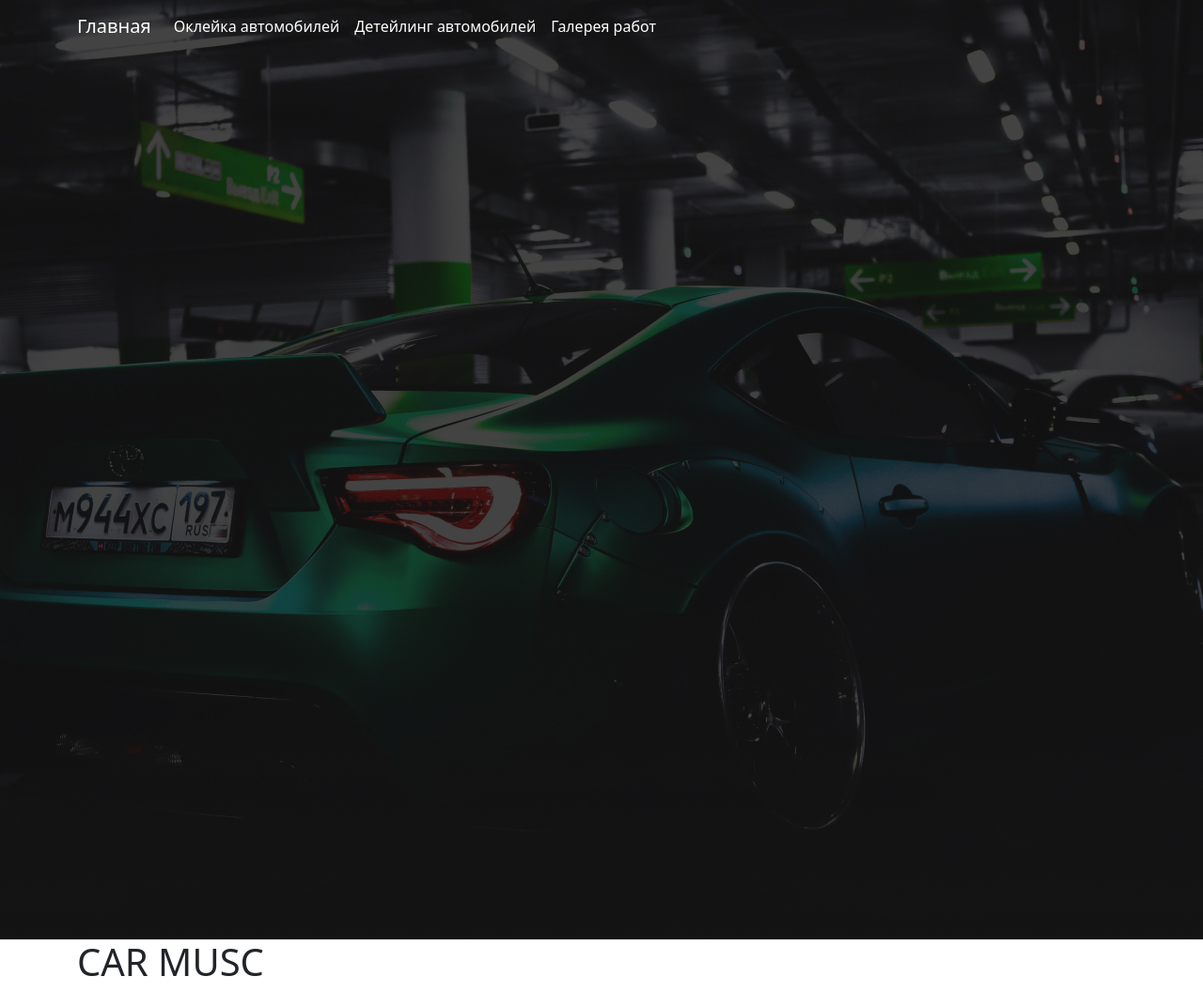
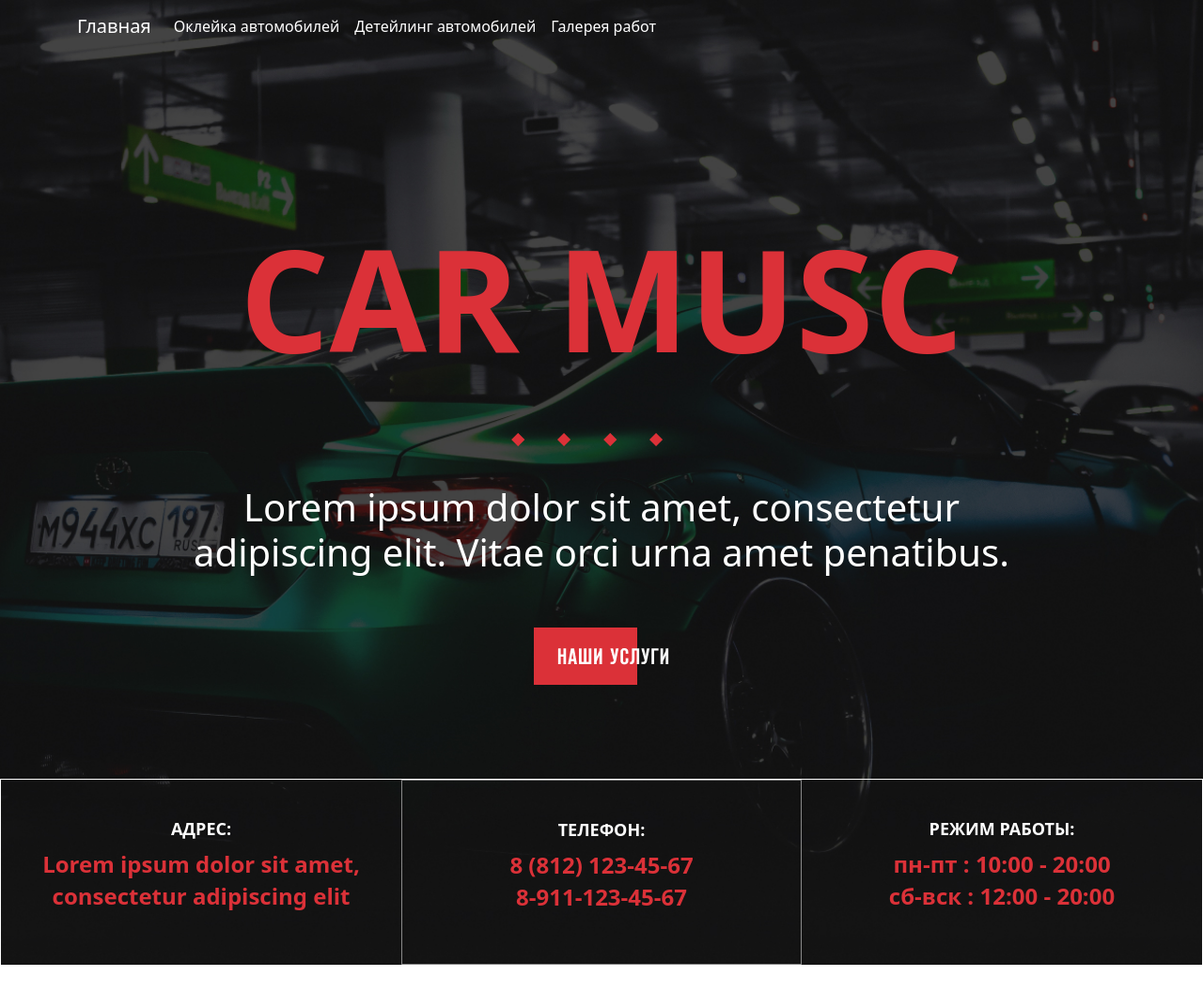
Before and after one commit to Murphys-Law1272/Car-Musc, a plain HTML site: page index.html in a window 1280 px wide. Shown: the whole page at 94% size. After the commit the page ends 1028 px from the top, so only its background shows below. Drawn offline with nearby package versions, Linux system fonts and the light colour scheme.

Commit message:
third commit

```diff
--- a/index.html
+++ b/index.html
@@ -13,18 +13,23 @@
   <link href="https://cdn.jsdelivr.net/npm/bootstrap@5.2.2/dist/css/bootstrap.min.css" rel="stylesheet"
     integrity="sha384-Zenh87qX5JnK2Jl0vWa8Ck2rdkQ2Bzep5IDxbcnCeuOxjzrPF/et3URy9Bv1WTRi" crossorigin="anonymous">
 </head>
-<div class="first">
+
+<body>
+  <div class="content">
+    <div class="row overview">
+      <div class="column">
         <header class="header">
           <nav class="navbar navbar-expand-lg">
             <div class="container">
               <a class="navbar-brand" href="#">Главная</a>
-        <button class="navbar-toggler" type="button" data-bs-toggle="collapse" data-bs-target="#navbarNav" aria-controls="navbarNav" aria-expanded="false" aria-label="Toggle navigation">
+              <button class="navbar-toggler" type="button" data-bs-toggle="collapse" data-bs-target="#navbarNav"
+                aria-controls="navbarNav" aria-expanded="false" aria-label="Toggle navigation">
                 <span class="navbar-icon"></span>
               </button>
               <div class="collapse navbar-collapse" id="navbarNav">
                 <ul class="navbar-nav">
                   <li class="nav-item">
-              <a class="nav-link active" aria-current="page" href="#">Оклейка автомобилей</a>
+                    <a class="nav-link" aria-current="page" href="#">Оклейка автомобилей</a>
                   </li>
                   <li class="nav-item">
                     <a class="nav-link" href="#">Детейлинг автомобилей</a>
@@ -36,32 +41,87 @@
               </div>
             </div>
           </nav>
-
         </header>
       </div>
+    </div>
 
-<body>
+    <div class="row overview">
+      <div class="column">
+        <div class="col-12">
+          <h1 class="main-title">CAR MUSC</h1>
+        </div>
+      </div>
+    </div>
+
+    <div class="row overview">
+      <div class="column">
+        <div class="col-12 diamonds">
+          <img src="images/1.png" alt="1">
+          <img src="images/2.png" alt="2">
+          <img src="images/3.png" alt="3">
+          <img src="images/4.png" alt="4">
+        </div>
+      </div>
+    </div>
+
+
+    <div class="row overview">
+      <div class="column">
+        <div class="col-12 text-center greetings">
+          <p class="gs">
+            Lorem ipsum dolor sit amet, consectetur<br>
+            adipiscing elit. Vitae orci urna amet penatibus.
+          </p>
+        </div>
+      </div>
+    </div>
+
+    <div class="row overview">
+      <div class="column">
+        <div class="col-12 text-center btn-ss">
+          <a href="#">
+            <img src="images/button-services.png">
+          </a>
+        </div>
+      </div>
+    </div>
+
+    <div class="container-fluid info">
+      <div class="row">
+        <div class="col-4 text-center border1">
+          <h3>АДРЕС:</h3>
+          <p>Lorem ipsum dolor sit amet, <br>
+            consectetur adipiscing elit</p>
+        </div>
+        <div class="col-4 text-center border2">
+          <div class="phone-info">
+            <h3>ТЕЛЕФОН:</h3>
+            <a class="phone" href="tel:88121234567">8 (812) 123-45-67</a><br>
+            <a class="phone" href="tel:89111234567">8-911-123-45-67</a>
+          </div>
+        </div>
+        <div class="col-4 text-cente border3">
+          <h3>РЕЖИМ РАБОТЫ:</h3>
+          <p>пн-пт : 10:00 - 20:00<br>
+            сб-вск : 12:00 - 20:00
+          </p>
+        </div>
+      </div>
+    </div>
+  </div>
+
+  <div class="container">
+    <div class="row">
+      <div class="column">
+
+      </div>
+    </div>
+  </div>
+
+
   <script src="https://cdn.jsdelivr.net/npm/bootstrap@5.2.2/dist/js/bootstrap.bundle.min.js"
     integrity="sha384-OERcA2EqjJCMA+/3y+gxIOqMEjwtxJY7qPCqsdltbNJuaOe923+mo//f6V8Qbsw3"
     crossorigin="anonymous"></script>
-
-<main>
-  <section1>
-    <div class="container">
-      <h1>CAR MUSC</h1>
-    </div>
-  </section1>
-  <section2></section2>
-  <section3></section3>
-  <section4></section4>
-  <section5></section5>
-  <section6></section6>
-  <section7></section7>
-  <section8></section8>
-  <section9></section9>
-  <section10></section10>
-</main>
-
 </body>
 
 </html>
--- a/main.css
+++ b/main.css
@@ -1,15 +1,24 @@
-.first  {
+.content {
     background-image: url("images/first-background.jpg");
     background-repeat: no-repeat;
-    height: 100vh;
-    min-height: 1000px;
     background-size: cover;
     background-position: center center;
 
 
 }
-.first a, a.nav-link, .first a.nav-link.active{
-    color: #fff;
+
+.content a,
+a.nav-link,
+.first a.nav-link.active {
+    color: #FFFFFF;
+}
+
+.navbar {
+    --bs-navbar-brand-hover-color: #DB3138 !important;
+}
+
+.navbar-nav {
+    --bs-nav-link-hover-color: #DB3138 !important;
 }
 
 .navbar-icon {
@@ -20,36 +29,92 @@
     background-repeat: no-repeat;
     background-position: center;
     background-size: 100%;
-    background-image: url("images/55.png"), url("images/56.png") ;
-
-
-/* .container {
-    margin: 0 auto;
-    padding: 0 15px;
+    background-image: url("images/60.png");
 
 }
 
-.nav ul {
-    display: flex;
-    font-size: 24px;
-    list-style: none;
-    line-height: 28px;
-    padding-top: 40px;
-    font-weight: 500;
+.navbar-toggler {
+    color: #DB3138 !important;
+}
+
+.main-title {
+    text-align: center;
+    color: #DB3138;
+    font-size: 150px;
+    font-weight: 700;
+    line-height: 125%;
+    margin-top: 168px;
+}
+
+.diamonds {
+    text-align: center;
 
 
 }
 
-.nav li {
-    padding-right: 40px;
+.diamonds img {
+    padding-right: 30px !important;
+    margin-top: 40px;
+}
+
+.greetings {
+    font-weight: 500;
+    font-size: 40px;
+    line-height: 48px;
+    color: #FFFFFF;
+    margin-top: 40px;
+}
+
+.btn-ss {
+    margin-top: 40px;
+}
+
+.info {
+    margin-top: 100px;
+
+    border: 1px solid #FFFFFF;
+}
+
+.info .border1 {
+    margin: 40px 0;
+    text-align: center;
+}
+
+.info .border2 {
+    border: 1px solid #898989;
+    transform border: rotate(-90deg);
+    text-align: center;
 
 }
 
-.nav .item a {
+.info .border3 {
+    margin: 40px 0;
+    text-align: center;
+}
+
+.phone-info {
+    margin: 40px 0;
+
+}
+
+.phone-info a {
     text-decoration: none;
+    font-weight: 600;
+    font-size: 24px;
+    line-height: 34px;
+    color: #DB3138;
+}
+
+.info h3 {
+    font-weight: 600;
+    font-size: 18px;
+    line-height: 25px;
     color: #FFFFFF;
 }
 
-.navbar-nav{
-    color: #FFFFFF;
-} */
+.info p{
+    font-weight: 600;
+    font-size: 24px;
+    line-height: 34px;
+    color: #DB3138;
+}
```
Also changed, not shown: images/55.png (deleted), images/56.png (deleted), images/57.png (deleted), images/60.png (added), images/button-services.png (added). Lines whose indentation alone changed are shown as unchanged.
